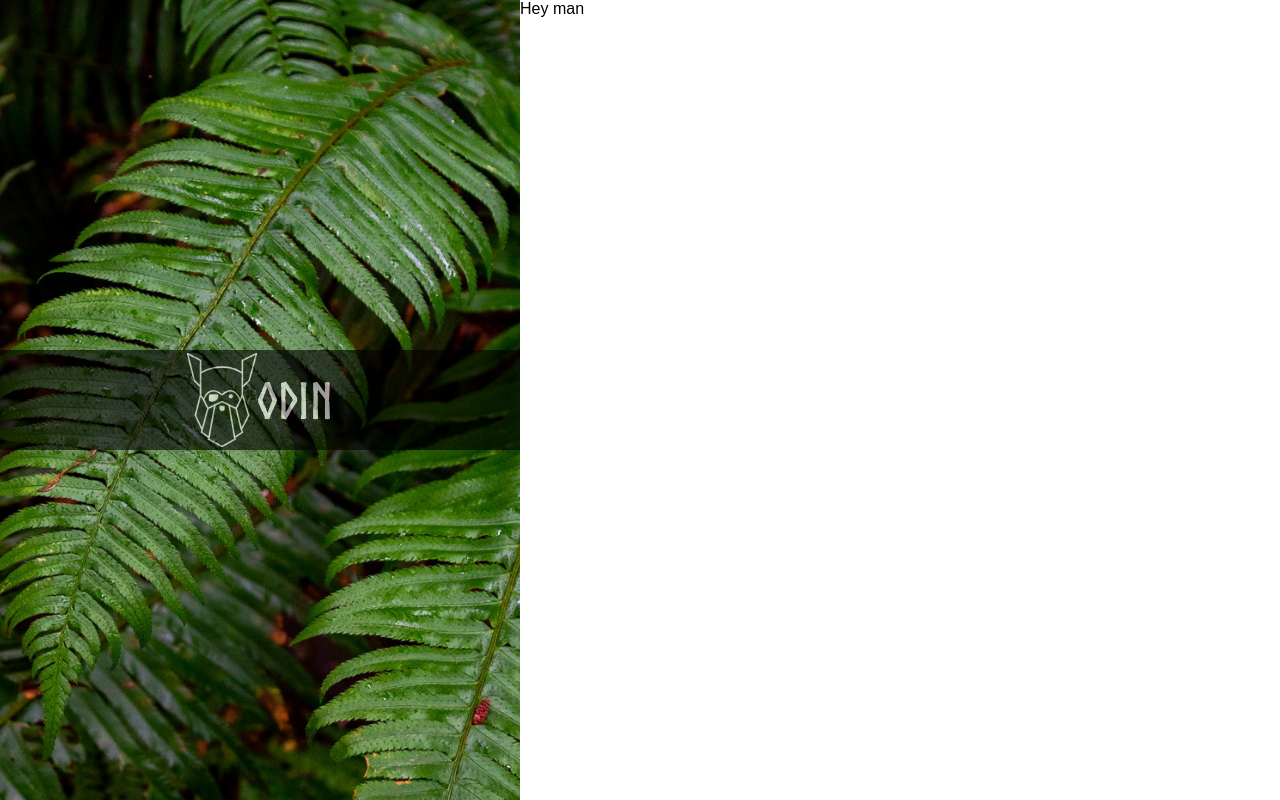
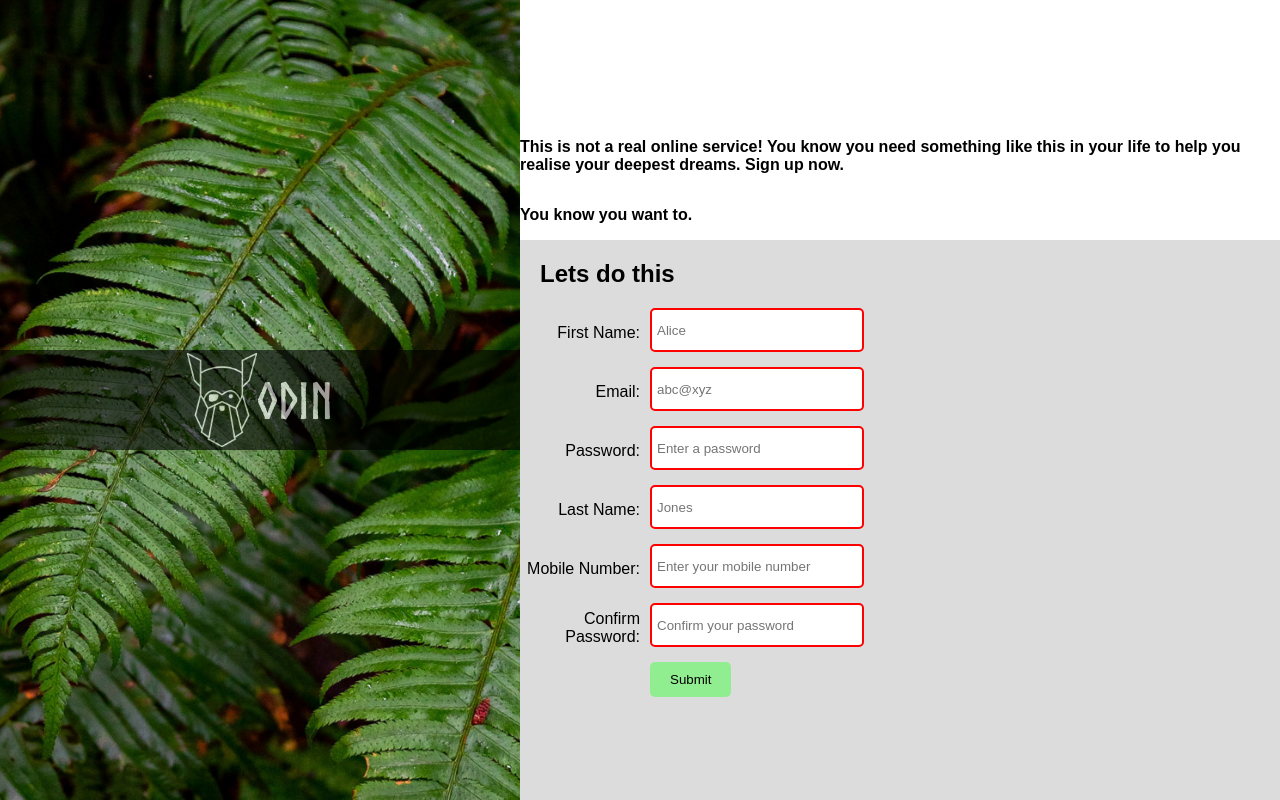
Before and after one commit to rehmansohail/sign-up-form, a plain HTML site: page signup.html in a window 1280 px wide. Drawn offline with Linux system fonts and the light colour scheme.

Commit message:
made the page for light mode

```diff
--- /dev/null
+++ b/logic.js
@@ -0,0 +1,13 @@
+var password = document.getElementById("password");
+var confirm_password = document.getElementById("confirm-password");
+
+function validatePassword() {
+  if (password.value != confirm_password.value) {
+    confirm_password.setCustomValidity("Passwords do not match");
+  } else {
+    confirm_password.setCustomValidity("");
+  }
+}
+
+password.onchange = validatePassword;
+confirm_password.onkeyup = validatePassword;
--- a/signup.html
+++ b/signup.html
@@ -4,7 +4,7 @@
     <meta charset="UTF-8">
     <meta http-equiv="X-UA-Compatible" content="IE=edge">
     <meta name="viewport" content="width=device-width, initial-scale=1.0">
-    <title>Form</title>
+    <title>Sign-up</title>
     <link rel="stylesheet" href="./style.css">
 </head>
 <body>
@@ -12,8 +12,58 @@
         <div class="left_content"><img src="./images/odin-lined.png" alt="Logo">ODIN</div>
     </div>
     <div class="container" id="container2">
-Hey man
 
+     <div class="right_content">
+        <div class="header">
+            <p class="para1">This is not a real online service! You know you need something like this in your life
+                to help you realise your deepest dreams. Sign up now.
+            </p>
+            <p class="para2">You know you want to.</p>
+
+        </div>
+        <div class="form">
+            <h2 class="text">Lets do this</h2>
+            <form action="https://httpbin.org/post" method="post">
+                <div class="left-row">
+                  <div class="form-row">
+                    <label for="first_name">First Name:</label>
+                    <input type="text" name="first_name" id="first_name" placeholder="Alice" required>
+                  </div>
+
+                  <div class="form-row">
+                    <label for="email">Email:</label>
+                    <input type="email" name="email" id="email" placeholder="abc@xyz" required>
+                  </div>
+
+                  <div class="form-row">
+                    <label for="password">Password:</label>
+                    <input type="password" id="password" name="password" placeholder="Enter a password" required>
+                  </div>
+                </div>
+
+                <div class="form-row">
+                  <label for="last_name">Last Name:</label>
+                  <input type="text" name="last_name" id="last_name" placeholder="Jones" required>
+                </div>
+
+                <div class="form-row">
+                  <label for="mobile">Mobile Number:</label>
+                  <input type="tel" id="mobile" name="mobile" pattern="[0-9]{10}" placeholder="Enter your mobile number" required>
+                </div>
+
+                <div class="form-row">
+                  <label for="confirm-password">Confirm Password:</label>
+                  <input type="password" id="confirm-password" name="confirm-password" placeholder="Confirm your password" required>
+                </div>
+
+                <div class="submit-button">
+                  <button type="submit" class="button">Submit</button>
+                </div>
+              </form>
+        </div>
+
+     </div>
     </div>
+    <script src="./logic.js"></script>
 </body>
 </html>
--- a/style.css
+++ b/style.css
@@ -26,6 +26,32 @@ body {
     width: 70px;
   }
 
+  .right_content{
+    display: flex;
+    flex-direction: column;
+
+  }
+  .header{
+    background-color: white;
+    height: 30vh;
+    display: flex;
+    flex-direction: column;
+    justify-content: flex-end;
+    font-weight: bold;
+
+  }
+  .details{
+    display: flex;
+  }
+
+  .form{
+    background-color: gainsboro;
+    height: 70vh;
+  }
+  .form .text{
+    color: black;
+    margin: 20px;
+  }
   #container1 {
 
     height: 100vh;
@@ -46,3 +72,73 @@ body {
     height: 100vh;
     flex-grow: 1;
   }
+
+  .form-group {
+    margin: 20px;
+  }
+
+  .form-group label {
+    display: block;
+    margin-bottom: 5px;
+  }
+
+  .form-group input[type="text"] {
+    width: 200px;
+    height: 30px;
+  }
+  .name{
+    display: flex;
+  }
+  .contact{
+    display: flex;
+  }
+  .passw{
+    display: flex;
+  }
+  .form-row {
+    display: flex;
+    align-items: center;
+    margin-bottom: 10px;
+  }
+
+  .form-row label {
+    width: 120px;
+    padding-right: 10px;
+    text-align: right;
+  }
+
+  .form-row input {
+    width: 200px;
+    height: 30px;
+  }
+
+  .submit-button {
+    margin-top: 10px;
+    margin-left: 130px;
+  }
+  .button{
+    padding: 10px 20px;
+    border-radius: 5px;
+    background-color: lightgreen;
+    border: none;
+
+  }
+
+
+
+  .left-row {
+    display: flex;
+    flex-direction: column;
+    margin-right: 20px;
+  }
+
+  input {
+    border: 2px solid #000;
+    margin-bottom: 5px;
+    padding: 5px;
+    border-radius: 5px;
+  }
+
+  input:invalid {
+    border-color: red;
+  }
```
